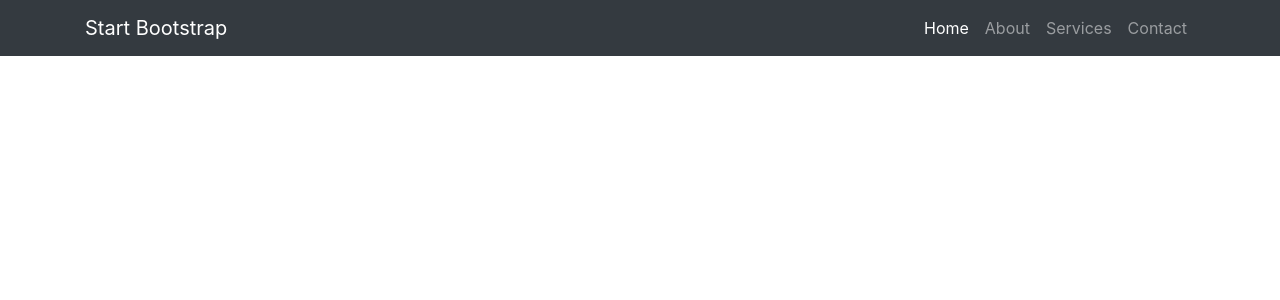
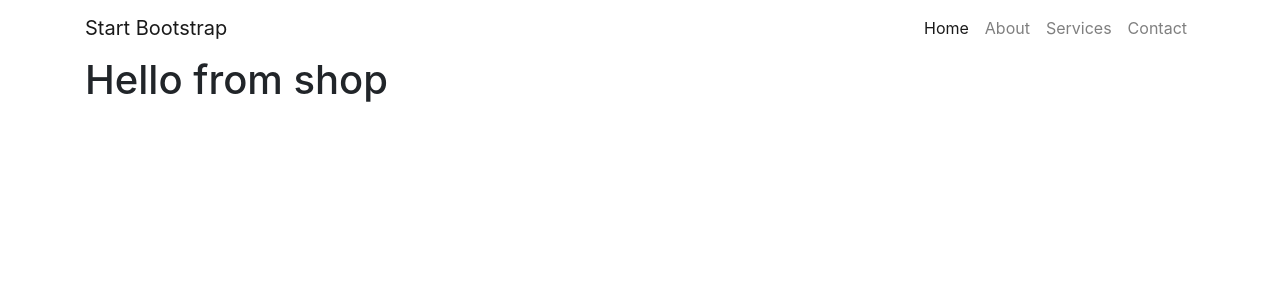
Before and after one commit to tatenda11/ci_music, a CodeIgniter app: page /store/ in a window 1280 px wide. Shown: the top 300 px of the page. Run offline with CodeIgniter, Linux system fonts and the light colour scheme.

Commit message:
dynamic page templating

```diff
--- a/application/controllers/Albums.php
+++ b/application/controllers/Albums.php
@@ -5,6 +5,8 @@ class Albums extends CI_Controller {
 
     public function index()
 	{
-		$this->load->view('frontend/view_layout');
+		$data['title'] = 'Albums | Music Shop';
+		$data['page'] = 'frontend/view_store';
+		$this->load->view('frontend/view_layout',$data);
 	}
 }
--- a/application/views/frontend/view_layout.php
+++ b/application/views/frontend/view_layout.php
@@ -22,7 +22,7 @@
 <body>
 
   <!-- Navigation -->
-  <nav class="navbar navbar-expand-lg navbar-dark bg-dark static-top">
+  <nav class="navbar navbar-expand-lg navbar-light  static-top">
     <div class="container">
       <a class="navbar-brand" href="#">Start Bootstrap</a>
       <button class="navbar-toggler" type="button" data-toggle="collapse" data-target="#navbarResponsive" aria-controls="navbarResponsive" aria-expanded="false" aria-label="Toggle navigation">
--- /dev/null
+++ b/application/views/frontend/view_store.php
@@ -0,0 +1,3 @@
+<section>
+    <h1>Hello from shop</h1>
+</section>
```
